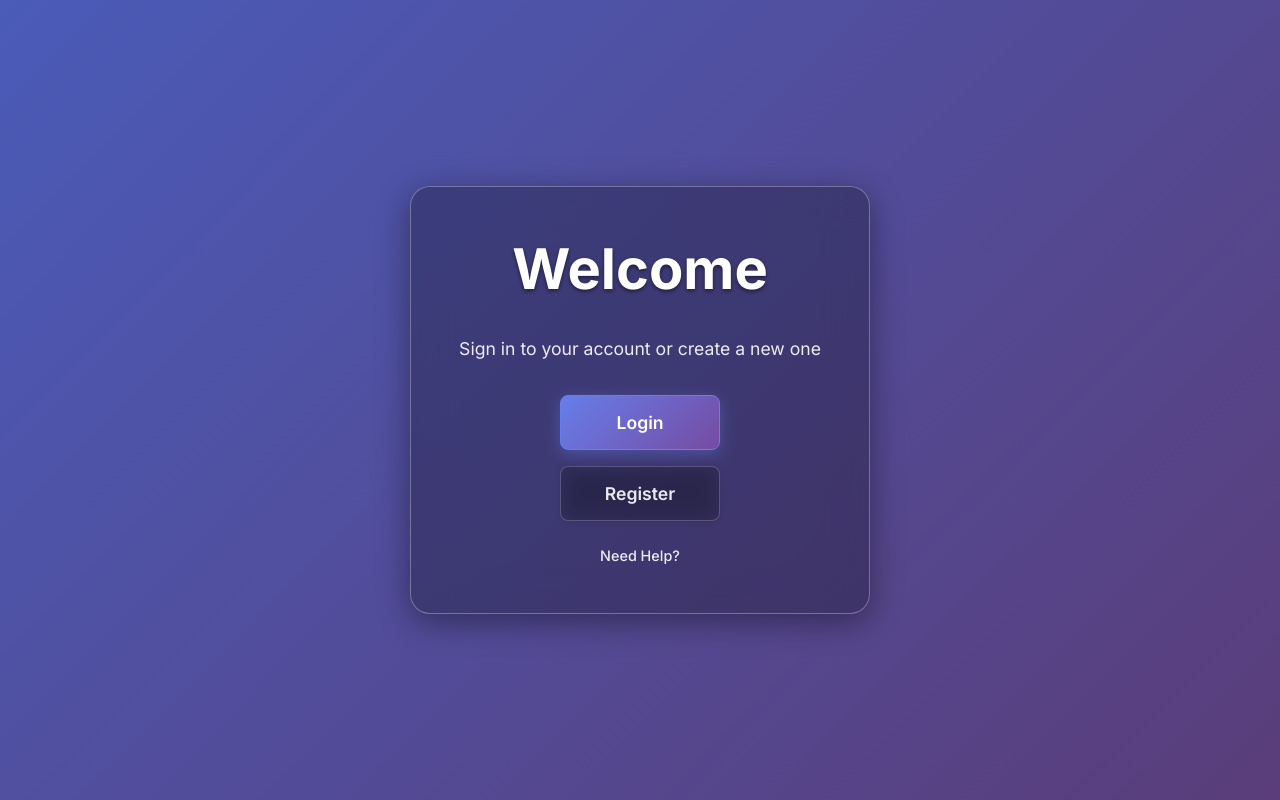
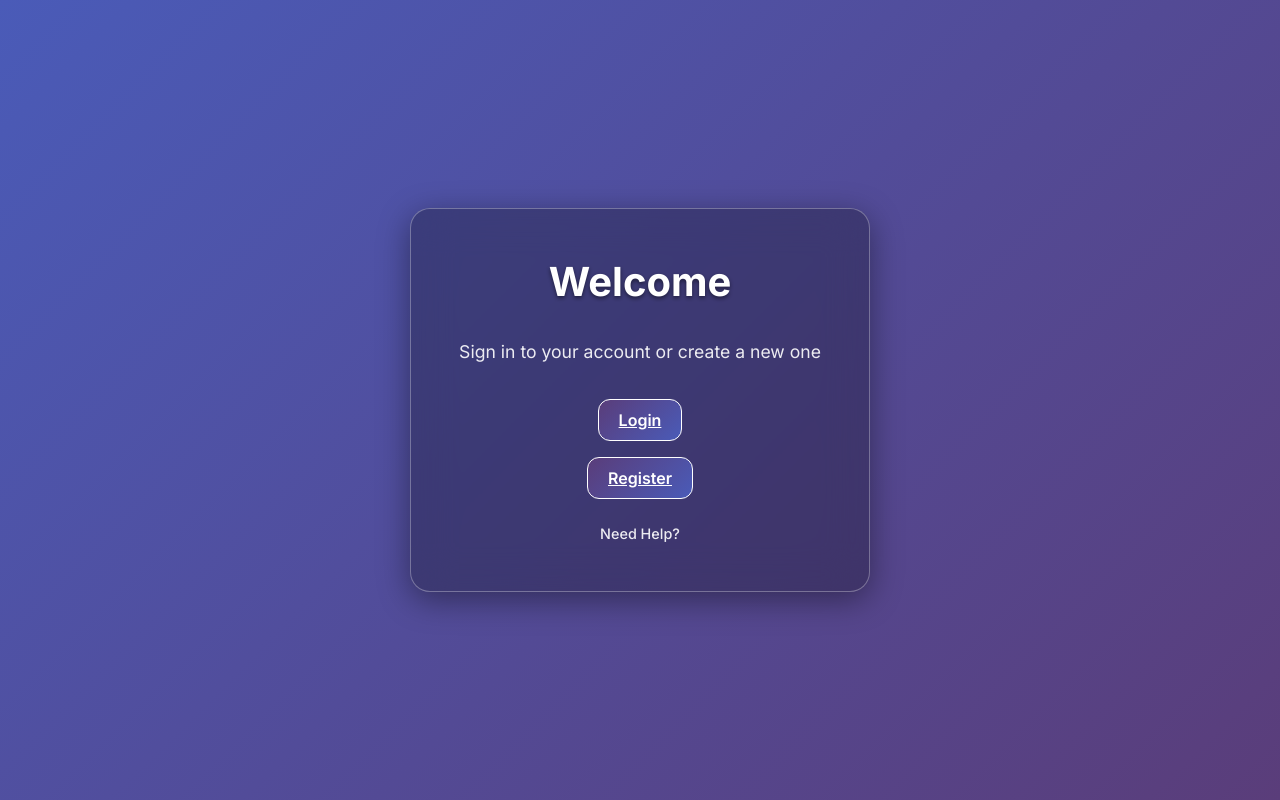
Before and after one commit to In2siders/frontend-monorepo, a React (Vite) app in the folder apps/web/: page / in a window 1280 px wide. Built offline with nearby package versions, Linux system fonts and the light colour scheme.

Commit message:
chore: add docker-compose configuration for web and backend services

```diff
--- a/apps/web/src/pages/home.jsx
+++ b/apps/web/src/pages/home.jsx
@@ -10,12 +10,12 @@ export default function Home() {
       </div>
 
       <div className="button-group">
-        <Button variant="accent" size="large" asChild>
+        <Button className="btn primary-btn w-full" asChild>
           <Link to={"/auth/login"}>
             Login
           </Link>
         </Button>
-        <Button variant="secondary" size="large" asChild>
+        <Button className="btn primary-btn w-full" asChild>
           <Link to={"/auth/register"}>
             Register
           </Link>
--- a/apps/web/vite.config.js
+++ b/apps/web/vite.config.js
@@ -4,4 +4,7 @@ import react from '@vitejs/plugin-react-swc'
 // https://vite.dev/config/
 export default defineConfig({
   plugins: [react()],
+  server: {
+    port: 3000,
+  }
 })
--- a/packages/common/style.css
+++ b/packages/common/style.css
@@ -1,8 +1,5 @@
 @import url('https://fonts.googleapis.com/css2?family=Inter:wght@300;400;500;600;700&display=swap');
 
-/* ====== Base Design System ====== */
-
-/* ====== Base Styles ====== */
 * {
     box-sizing: border-box;
 }
@@ -21,7 +18,6 @@ body {
     overflow-y: auto;
 }
 
-/* ====== Container Template ====== */
 .container {
     background: rgba(0, 0, 0, 0.25);
     backdrop-filter: blur(20px);
@@ -36,82 +32,18 @@ body {
     transition: all 0.3s cubic-bezier(0.4, 0, 0.2, 1);
     overflow-y: auto;
     overflow-x: hidden;
+    scrollbar-color: rgba(255, 255, 255, 0.4) transparent;
+    scrollbar-width: 1px;
 }
 
-.container:hover {
+.hoverAnimationY:hover {
     box-shadow: 0 12px 40px rgba(0, 0, 0, 0.5);
     transform: translateY(-2px);
 }
 
-/* ====== Legacy Support (use same styles as container) ====== */
-.card,
-.login-menu,
-.accCreationCard,
-.accCreationInfoCard {
-    background: rgba(0, 0, 0, 0.25);
-    backdrop-filter: blur(20px);
-    border: 1px solid rgba(255, 255, 255, 0.3);
-    border-radius: 20px;
-    box-shadow: 0 8px 32px rgba(0, 0, 0, 0.4);
-    padding: 48px;
-    width: 100%;
-    max-width: 500px;
-    max-height: 70vh;
-    text-align: center;
-    transition: all 0.3s cubic-bezier(0.4, 0, 0.2, 1);
-    overflow-y: auto;
-    overflow-x: hidden;
-    display: flex;
-    flex-direction: column;
-    align-items: center;
-    gap: 24px;
-}
-
-/* ====== Custom Scrollbar ====== */
-.container::-webkit-scrollbar,
-.card::-webkit-scrollbar,
-.login-menu::-webkit-scrollbar,
-.accCreationCard::-webkit-scrollbar,
-.accCreationInfoCard::-webkit-scrollbar {
-    width: 0px;
-}
-
-.container::-webkit-scrollbar-track,
-.card::-webkit-scrollbar-track,
-.login-menu::-webkit-scrollbar-track,
-.accCreationCard::-webkit-scrollbar-track,
-.accCreationInfoCard::-webkit-scrollbar-track {
-    background: transparent;
-}
-
-.container::-webkit-scrollbar-thumb,
-.card::-webkit-scrollbar-thumb,
-.login-menu::-webkit-scrollbar-thumb,
-.accCreationCard::-webkit-scrollbar-thumb,
-.accCreationInfoCard::-webkit-scrollbar-thumb {
-    background: transparent;
-}
-
-.container::-webkit-scrollbar-thumb:hover,
-.card::-webkit-scrollbar-thumb:hover,
-.login-menu::-webkit-scrollbar-thumb:hover,
-.accCreationCard::-webkit-scrollbar-thumb:hover,
-.accCreationInfoCard::-webkit-scrollbar-thumb:hover {
-    background: transparent;
-}
-
-.card:hover,
-.login-menu:hover,
-.accCreationCard:hover,
-.accCreationInfoCard:hover {
-    box-shadow: 0 12px 40px rgba(0, 0, 0, 0.5);
-    transform: translateY(-2px);
-}
-
-/* ====== Typography ====== */
 .title,
 .login-title {
-    font-size: clamp(2rem, 5vw, 3.5rem);
+    font-size: 2.5rem;
     font-weight: 700;
     margin: 0 0 32px 0;
     color: #ffffff;
@@ -137,11 +69,19 @@ body {
 
 .primary-btn {
     background: linear-gradient(135deg, #5a3d7a 0%, #4a5bb8 100%);
+    border: 1px solid rgb(255, 255, 255);
     color: #ffffff;
-    border: none;
     font-size: 1rem;
     font-weight: 600;
-    box-shadow: 0 4px 15px rgba(108, 99, 255, 0.4);
+    transition: all 0.2s ease;
+}
+
+.secondary-btn {
+    background: rgba(0, 0, 0, 0.277);
+    color: #ffffff;
+    border: 1px solid rgba(255, 255, 255, 0.4);
+    font-size: 1rem;
+    font-weight: 500;
     transition: all 0.2s ease;
 }
 
@@ -165,7 +105,6 @@ body {
     margin-bottom: 24px;
 }
 
-/* ====== Content Spacing ====== */
 .content-section {
     margin-bottom: 32px;
 }
@@ -179,7 +118,6 @@ body {
     margin-bottom: 48px;
 }
 
-/* ====== Form Styles ====== */
 .form-group {
     display: flex;
     flex-direction: column;
@@ -188,7 +126,6 @@ body {
     max-width: 400px;
 }
 
-/* ====== Links ====== */
 .help-link {
     color: rgba(255, 255, 255, 0.9);
     text-decoration: none;
@@ -202,7 +139,6 @@ body {
     color: #ffffff;
 }
 
-/* ====== Form Inputs ====== */
 .input,
 input[type="text"],
 input[type="email"],
@@ -234,7 +170,6 @@ input:focus {
     color: #ffffff;
 }
 
-/* ====== Warning Box ====== */
 .warning {
     background: rgba(120, 20, 20, 0.4);
     border: 1px solid rgba(220, 80, 80, 0.6);
@@ -258,7 +193,6 @@ input:focus {
     font-weight: 700;
 }
 
-/* ====== Responsive Design ====== */
 @media (max-width: 640px) {
     body {
         padding: 8px;
--- a/packages/components/button/index.tsx
+++ b/packages/components/button/index.tsx
@@ -1,57 +1,22 @@
 import * as React from 'react';
-import './module.css';
 import { Slot } from '@radix-ui/react-slot';
-import { cva, VariantProps } from 'class-variance-authority'
+import { cva } from 'class-variance-authority';
 import { cn } from '../lib/utils';
 
-const buttonVariants = cva('btn', {
-    variants: {
-        variant: {
-            default: '',
-            primary: '',
-            secondary: 'btn-secondary',
-            accent: 'btn-accent',
-            ghost: 'btn-ghost',
-        },
-        size: {
-            default: '',
-            small: 'btn-small',
-            large: 'btn-large',
-            icon: 'btn-icon',
-        },
-        width: {
-            default: '',
-            full: 'btn-full',
-            fit: 'btn-fit',
-        }
-    },
-    defaultVariants: {
-        variant: 'default',
-        size: 'default',
-        width: 'default',
-    },
-})
-
 function Button({
-    className,
-    variant,
-    size,
-    width,
-    asChild = false,
-    ...props
-}: React.ComponentProps<"button"> &
-  VariantProps<typeof buttonVariants> & {
-    asChild?: boolean
-  }) {
-  const Comp: React.ElementType = asChild ? Slot : "button"
+  className,
+  asChild = false,
+  ...props
+}: React.ComponentProps<'button'> & { asChild?: boolean }) {
+  const Comp: React.ElementType = asChild ? Slot : 'button';
 
   return (
     <Comp
       data-slot="button"
-      className={cn(buttonVariants({ variant, size, className }))}
+      className={cn('btn', className)}
       {...props}
     />
-  )
+  );
 }
 
-export { Button, buttonVariants };
+export { Button };
--- a/packages/components/button/module.css
+++ /dev/null
@@ -1,192 +0,0 @@
-/* ====== Base Button Styles ====== */
-
-/* ====== Base Button Styles ====== */
-.btn {
-    /* Layout */
-    display: inline-flex;
-    align-items: center;
-    justify-content: center;
-    gap: 8px;
-
-    /* Typography */
-    font-family: inherit;
-    font-weight: 600;
-    font-size: 0.95rem;
-    text-decoration: none;
-    white-space: nowrap;
-
-    /* Spacing */
-    padding: 12px 24px;
-    min-height: 44px;
-
-    /* Styling */
-    background: linear-gradient(135deg, rgba(255,255,255,0.2) 0%, rgba(255,255,255,0.1) 100%);
-    color: #ffffff;
-    border: 1px solid transparent;
-    border-radius: 8px;
-    box-shadow: 0 4px 15px rgba(0, 0, 0, 0.2);
-    backdrop-filter: blur(10px);
-
-    /* Ensure proper rendering */
-    overflow: hidden;
-
-    /* Interaction */
-    cursor: pointer;
-    transition: all 0.3s cubic-bezier(0.4, 0, 0.2, 1);
-    outline: none;
-    user-select: none;
-
-    /* Prevent layout shift */
-    box-sizing: border-box;
-}
-
-/* ====== Button States ====== */
-.btn:hover:not(:disabled) {
-    transform: translateY(-2px);
-    box-shadow: 0 6px 20px rgba(0, 0, 0, 0.3);
-}
-
-.btn-primary:hover:not(:disabled) {
-    background: linear-gradient(135deg, rgba(255,255,255,0.3) 0%, rgba(255,255,255,0.15) 100%);
-    border-color: rgba(255, 255, 255, 0.4);
-}
-
-.btn:active:not(:disabled) {
-    transform: translateY(0);
-    box-shadow: 0 4px 15px rgba(0, 0, 0, 0.2);
-}
-
-.btn:focus-visible {
-    outline: 2px solid rgba(255, 255, 255, 0.5);
-    outline-offset: 2px;
-}
-
-.btn:disabled {
-    opacity: 0.5;
-    cursor: not-allowed;
-    transform: none;
-    box-shadow: none;
-}
-
-/* ====== Button Variants ====== */
-.btn-primary {
-    border-color: rgba(255, 255, 255, 0.3);
-}
-
-.btn-secondary {
-    background: rgba(0, 0, 0, 0.1);
-    color: rgba(255, 255, 255, 0.9);
-    border-color: rgba(255, 255, 255, 0.2);
-    box-shadow: 0 2px 8px rgba(0, 0, 0, 0.1);
-}
-
-.btn-secondary:hover:not(:disabled) {
-    background: rgba(0, 0, 0, 0.15);
-    border-color: rgba(255, 255, 255, 0.3);
-}
-
-.btn-accent {
-    background: linear-gradient(135deg, #667eea 0%, #764ba2 100%);
-    color: #ffffff;
-    border-color: rgb(102, 126, 234);
-    box-shadow: 0 4px 15px rgba(102, 126, 234, 0.4);
-}
-
-.btn-accent:hover:not(:disabled) {
-    background: linear-gradient(135deg, #5a6fd8 0%, #6a4190 100%);
-    box-shadow: 0 6px 20px rgba(102, 126, 234, 0.5);
-}
-
-.btn-ghost {
-    background: transparent;
-    color: #ffffff;
-    border-color: rgba(255, 255, 255, 0.2);
-    box-shadow: none;
-}
-
-.btn-ghost:hover:not(:disabled) {
-    background: rgba(255, 255, 255, 0.1);
-    border-color: rgba(255, 255, 255, 0.3);
-}
-
-/* ====== Button Sizes ====== */
-.btn-small {
-    padding: 8px 16px;
-    min-width: 80px;
-    min-height: 36px;
-    font-size: 0.875rem;
-}
-
-.btn-large {
-    padding: 16px 32px;
-    min-width: 160px;
-    min-height: 52px;
-    font-size: 1.1rem;
-}
-
-.btn-icon {
-    padding: 12px;
-    min-width: 44px;
-    width: 44px;
-    height: 44px;
-}
-
-.btn-icon.btn-small {
-    padding: 8px;
-    min-width: 36px;
-    width: 36px;
-    height: 36px;
-}
-
-/* ====== Button with Icons ====== */
-.btn-icon-left {
-    flex-direction: row;
-}
-
-.btn-icon-right {
-    flex-direction: row-reverse;
-}
-
-/* ====== Full Width Button ====== */
-.btn-full {
-    width: 100%;
-}
-
-/* ====== Responsive Design ====== */
-@media (max-width: 640px) {
-    .btn {
-        min-width: 100px;
-        padding: 10px 20px;
-        font-size: 0.9rem;
-    }
-
-    .btn-large {
-        padding: 14px 28px;
-        font-size: 1rem;
-    }
-}
-
-/* ====== Button Group Support ====== */
-.btn-group {
-    display: flex;
-    gap: 12px;
-}
-
-.btn-group .btn {
-    flex: 1;
-}
-
-.btn-group-vertical {
-    flex-direction: column;
-}
-
-.btn-group-horizontal {
-    flex-direction: row;
-    flex-wrap: wrap;
-}
-
-.btn-fit {
-    width: auto;
-    min-width: auto;
-    max-width: fit-content;
-}
--- a/tailwind.config.js
+++ b/tailwind.config.js
@@ -1,5 +1,5 @@
 /** @type {import('tailwindcss').Config} */
 module.exports = {
-  content: ['./src/**/*.{html,js,jsx,tsx,ts}'],
+  content: ['./apps/web/src/**/*.{js,jsx,ts,tsx}', './packages/common/**/*.{js,jsx,ts,tsx}'],
   theme: {},
 }
```
Also changed, not shown: apps/web/src/pages/auth/register.jsx (+5 -5 lines), 2 other files (tests, documents, lock files or other folders).
